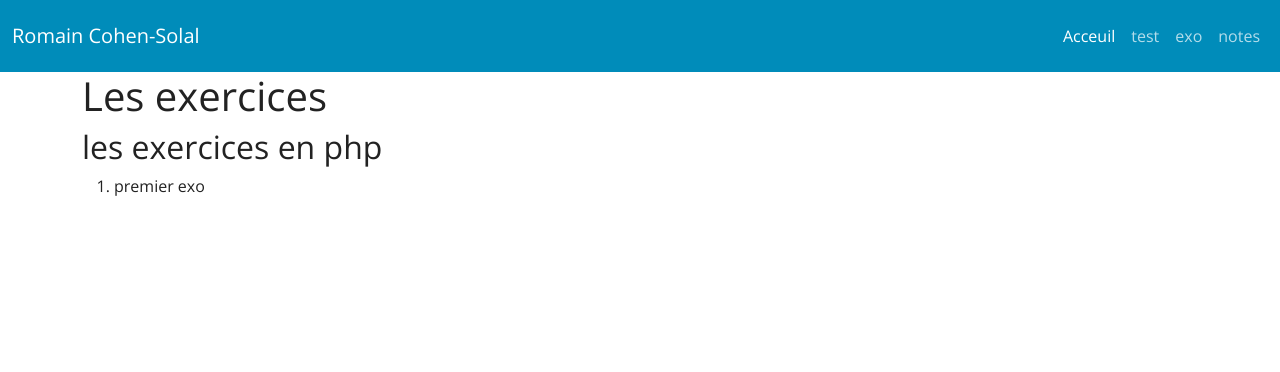
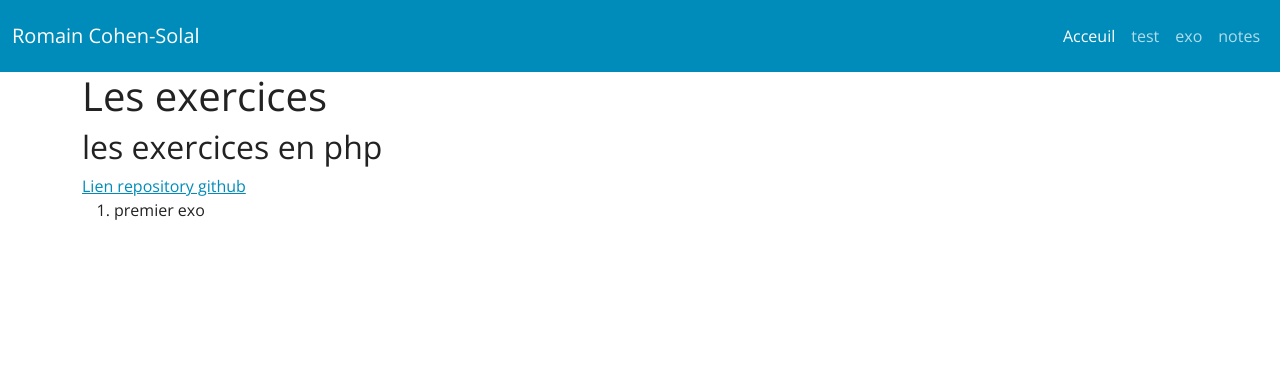
Before and after one commit to RomainCohen-Solal/ApprentissagePhp, a PHP site: page /exercices.php in a window 1280 px wide. Shown: the top 372 px of the page. Run offline with PHP 8.4, Linux system fonts and the light colour scheme.

Commit message:
install deploy

```diff
--- a/exercices.php
+++ b/exercices.php
@@ -17,6 +17,7 @@
 
     <h1>Les exercices</h1>
     <h2>les exercices en php</h2>
+    <a href="https://github.com/RomainCohen-Solal/ApprentissagePhp" target="_blank">Lien repository github</a>
     <ol>
       <li>premier exo</li>
     </ol>
```
Also changed, not shown: 2 other files.
